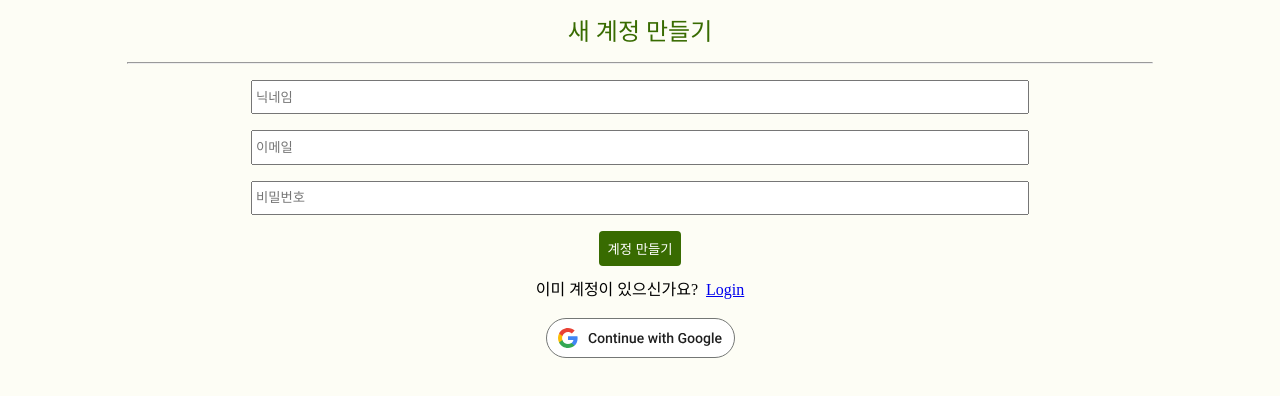
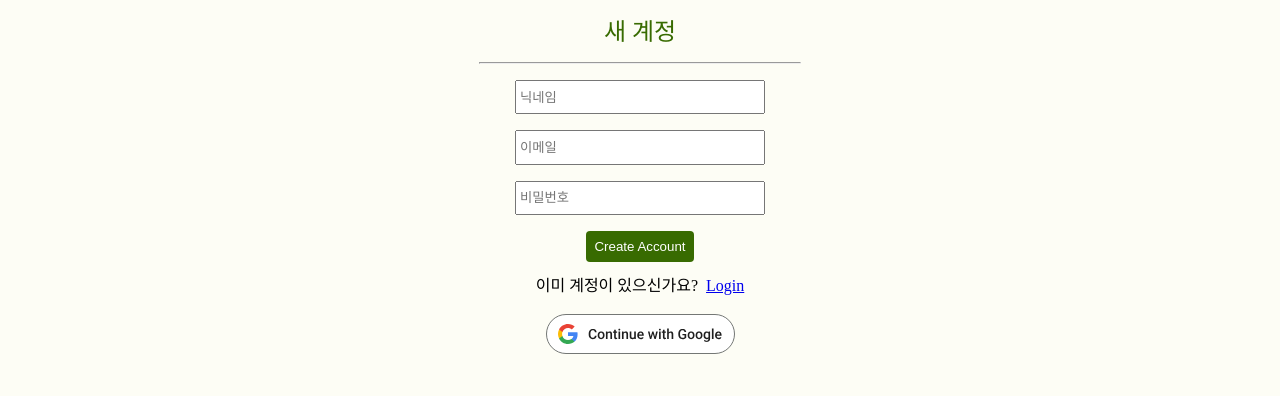
Before and after one commit to sunshower1127/Gpttuie-Web-with-React, a React (Vite) app: page /create-account in a window 1280 px wide. Shown: the top 396 px of the page. Built offline with nearby package versions, Linux system fonts and the light colour scheme.

Commit message:
pc 화면 세팅 완료

```diff
--- a/index.html
+++ b/index.html
@@ -7,8 +7,19 @@
       content="width=device-width, initial-scale=1.0, maximum-scale=1.0"
     />
     <title>Gpttuie Community</title>
+    <style>
+      body {
+        display: flex;
+        justify-content: center;
+        background-color: rgb(253, 253, 245);
+      }
+      #root {
+        width: 100%;
+        max-width: 1000px;
+      }
+    </style>
   </head>
-  <body style="background-color: rgb(253, 253, 245)">
+  <body>
     <div id="root"></div>
     <script type="module" src="/src/main.tsx"></script>
   </body>
--- a/src/routes/create-account.tsx
+++ b/src/routes/create-account.tsx
@@ -46,7 +46,7 @@ export default function CreateAccount() {
 
   return (
     <Wrapper>
-      <Title>새 계정 만들기</Title>
+      <Title>새 계정</Title>
       <HR />
       <Form onSubmit={onSubmit}>
         <Input
@@ -71,7 +71,7 @@ export default function CreateAccount() {
           onChange={onChange}
         />
         <Button type="submit" disabled={isLoading}>
-          {isLoading ? "Loading..." : "계정 만들기"}
+          {isLoading ? "Loading..." : "Create Account"}
         </Button>
         {error && <Error>{error}</Error>}
       </Form>
@@ -89,6 +89,7 @@ const Wrapper = styled.div`
   flex-direction: column;
   align-items: center;
   width: 100%;
+  max-width: 400px;
 `;
 
 const Title = styled.h1`
--- a/src/routes/login.tsx
+++ b/src/routes/login.tsx
@@ -41,7 +41,7 @@ export default function Login() {
 
   return (
     <Wrapper>
-      <Title>Login</Title>
+      <Title>로그인</Title>
       <HR />
       <Form onSubmit={onSubmit}>
         <Input
@@ -77,6 +77,8 @@ const Wrapper = styled.div`
   flex-direction: column;
   align-items: center;
   width: 100%;
+
+  max-width: 400px;
 `;
 
 const Title = styled.h1`
```
